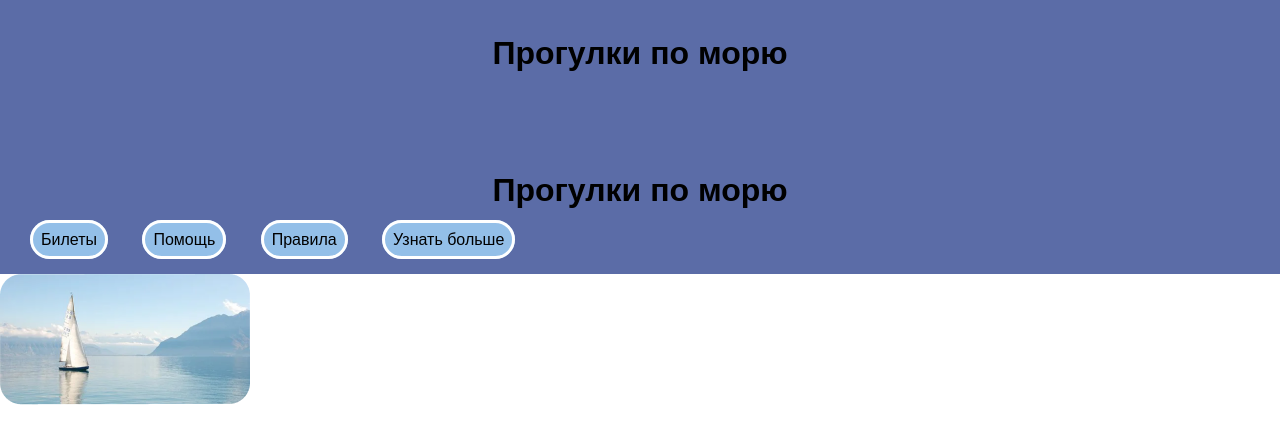
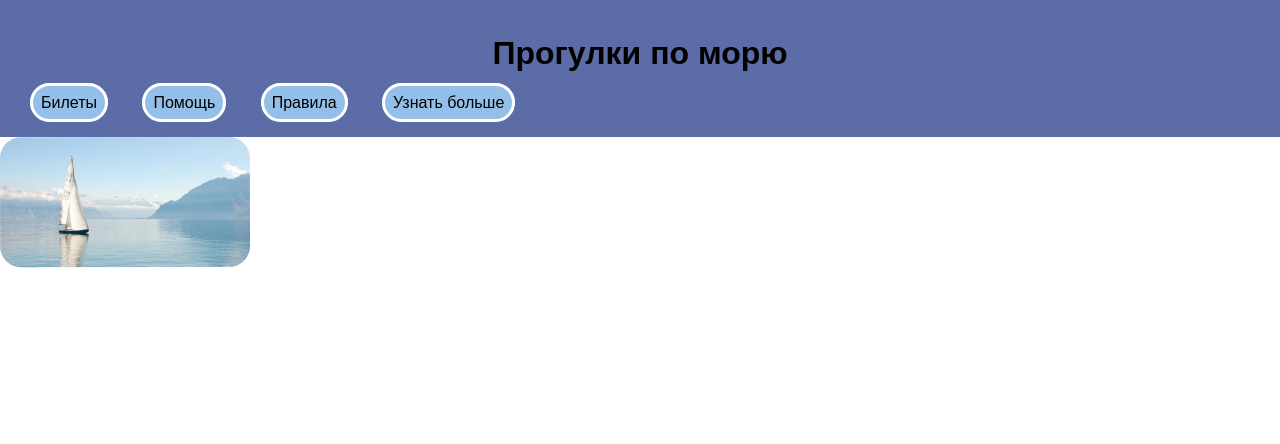
Before and after one commit to jegoroa/walk_on_sea, a plain HTML site: page index.html in a window 1280 px wide. Drawn offline with Linux system fonts and the light colour scheme.

Commit message:
Update index.html

```diff
--- a/index.html
+++ b/index.html
@@ -3,13 +3,6 @@
     <head>
       <link rel="stylesheet" href="style.css">
   </head>
-
-    <header>
-
-        <h1> Прогулки по морю </h1>
-    </header>
-
-    <html>
 
     <header>
 
```
